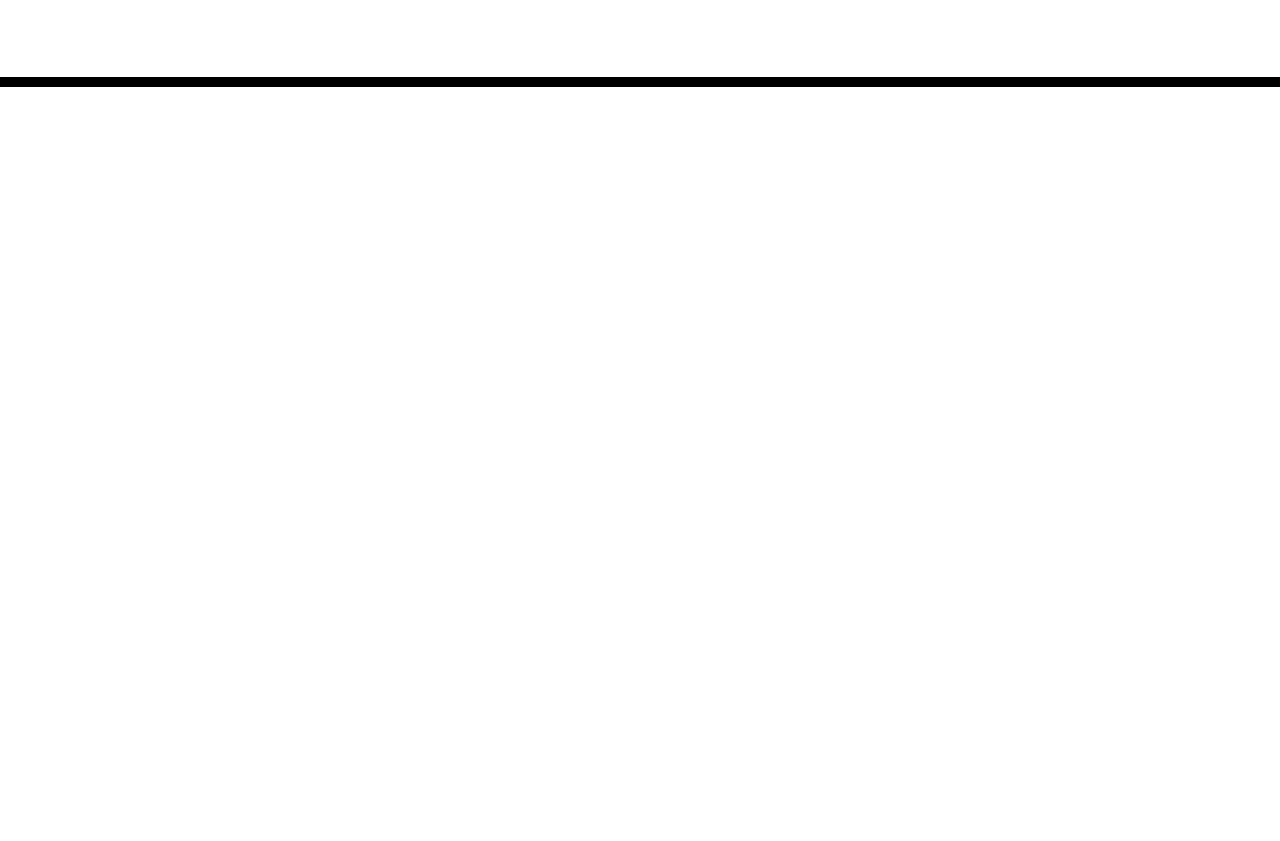
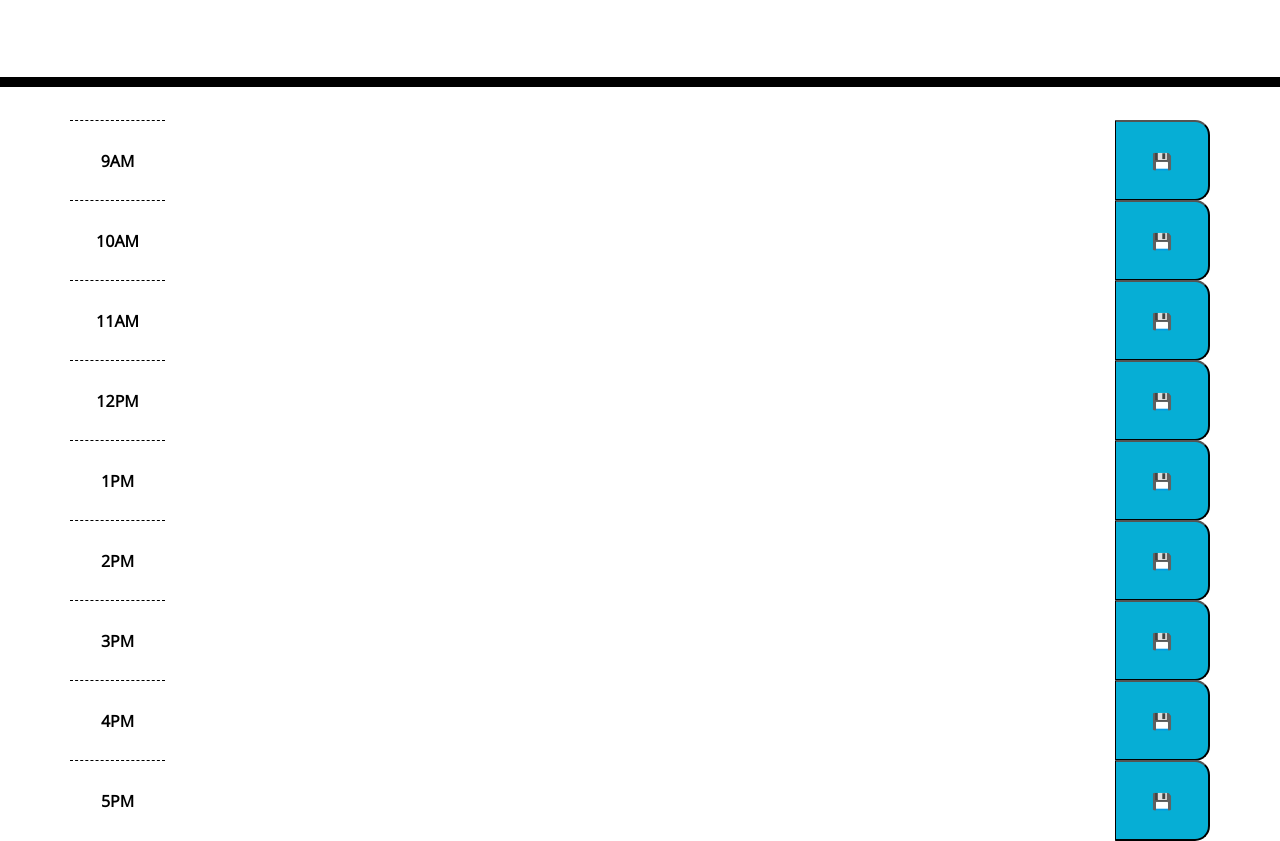
Before and after one commit to ottobisno/work-day-scheduler, a plain HTML site: page index.html in a window 1280 px wide. Shown: the part 181-1022 px from the top of the page. Before the commit the page ends 800 px from the top, so only its background shows below. Drawn offline with nearby package versions, Linux system fonts and the light colour scheme.

Commit message:
Updated the index.html to include a div for each hour of the work day, cleaned up the style.css in preparation for writing th script. Added 1 variable to the script

```diff
--- a/index.html
+++ b/index.html
@@ -29,7 +29,51 @@
       <p id="currentDay" class="lead"></p>
     </header>
     <div class="container">
-      <!-- Timeblocks go here -->
+      <div class="time-block row" id="9am">
+        <div class="hour col-1">9AM</div>
+        <div class="description col-10"></div>
+        <button class="saveBtn col-1">💾</button>
+      </div>
+      <div class="time-block row" id="10am">
+        <div class="hour col-1">10AM</div>
+        <div class="description col-10"></div>
+        <button class="saveBtn col-1">💾</button>
+      </div>
+      <div class="time-block row" id="11am">
+        <div class="hour col-1">11AM</div>
+        <div class="description col-10"></div>
+        <button class="saveBtn col-1">💾</button>
+      </div>
+      <div class="time-block row" id="12pm">
+        <div class="hour col-1">12PM</div>
+        <div class="description col-10"></div>
+        <button class="saveBtn col-1">💾</button>
+      </div>
+      <div class="time-block row" id="1pm">
+        <div class="hour col-1">1PM</div>
+        <div class="description col-10"></div>
+        <button class="saveBtn col-1">💾</button>
+      </div>
+      <div class="time-block row" id="2pm">
+        <div class="hour col-1">2PM</div>
+        <div class="description col-10"></div>
+        <button class="saveBtn col-1">💾</button>
+      </div>
+      <div class="time-block row" id="3pm">
+        <div class="hour col-1">3PM</div>
+        <div class="description col-10"></div>
+        <button class="saveBtn col-1">💾</button>
+      </div>
+      <div class="time-block row" id="4pm">
+        <div class="hour col-1">4PM</div>
+        <div class="description col-10"></div>
+        <button class="saveBtn col-1">💾</button>
+      </div>
+      <div class="time-block row" id="5pm">
+        <div class="hour col-1">5PM</div>
+        <div class="description col-10"></div>
+        <button class="saveBtn col-1">💾</button>
+      </div>
     </div>
 
     <script src="https://cdnjs.cloudflare.com/ajax/libs/jquery/3.2.1/jquery.min.js"></script>
--- a/script.js
+++ b/script.js
@@ -0,0 +1 @@
+var currentDay = $('#currentDay');
--- a/style.css
+++ b/style.css
@@ -26,6 +26,8 @@ textarea {
 }
 
 .time-block {
+  display: flex;
+  justify-content: center;
   text-align: center;
   border-radius: 15px;
 }
@@ -39,7 +41,10 @@ textarea {
 .hour {
   background-color: #ffffff;
   color: #000000;
+  font-weight: bolder;
   border-top: 1px dashed #000000;
+  line-height: 80px;
+  justify-content: left;
 }
 
 .past {
```
